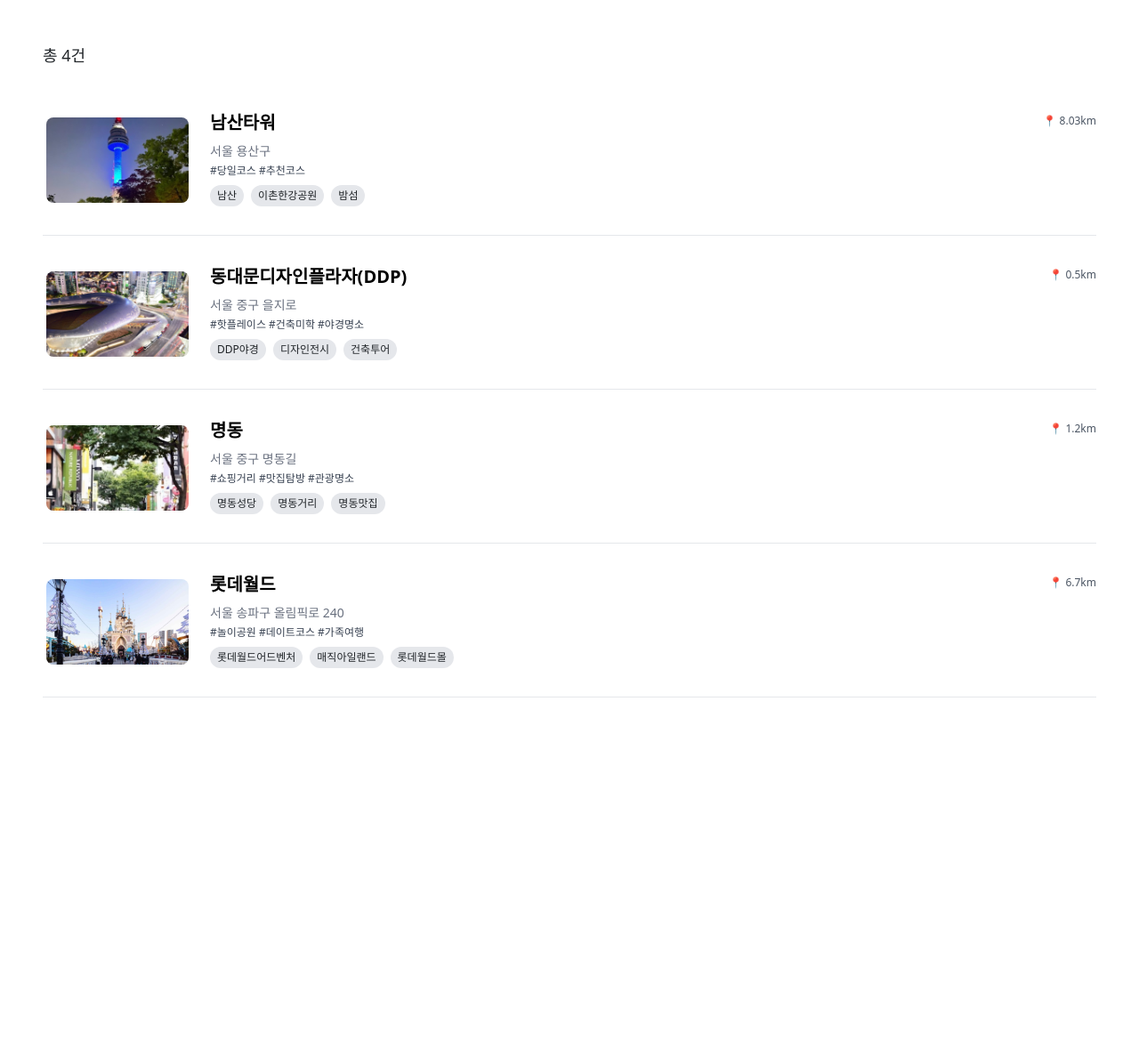
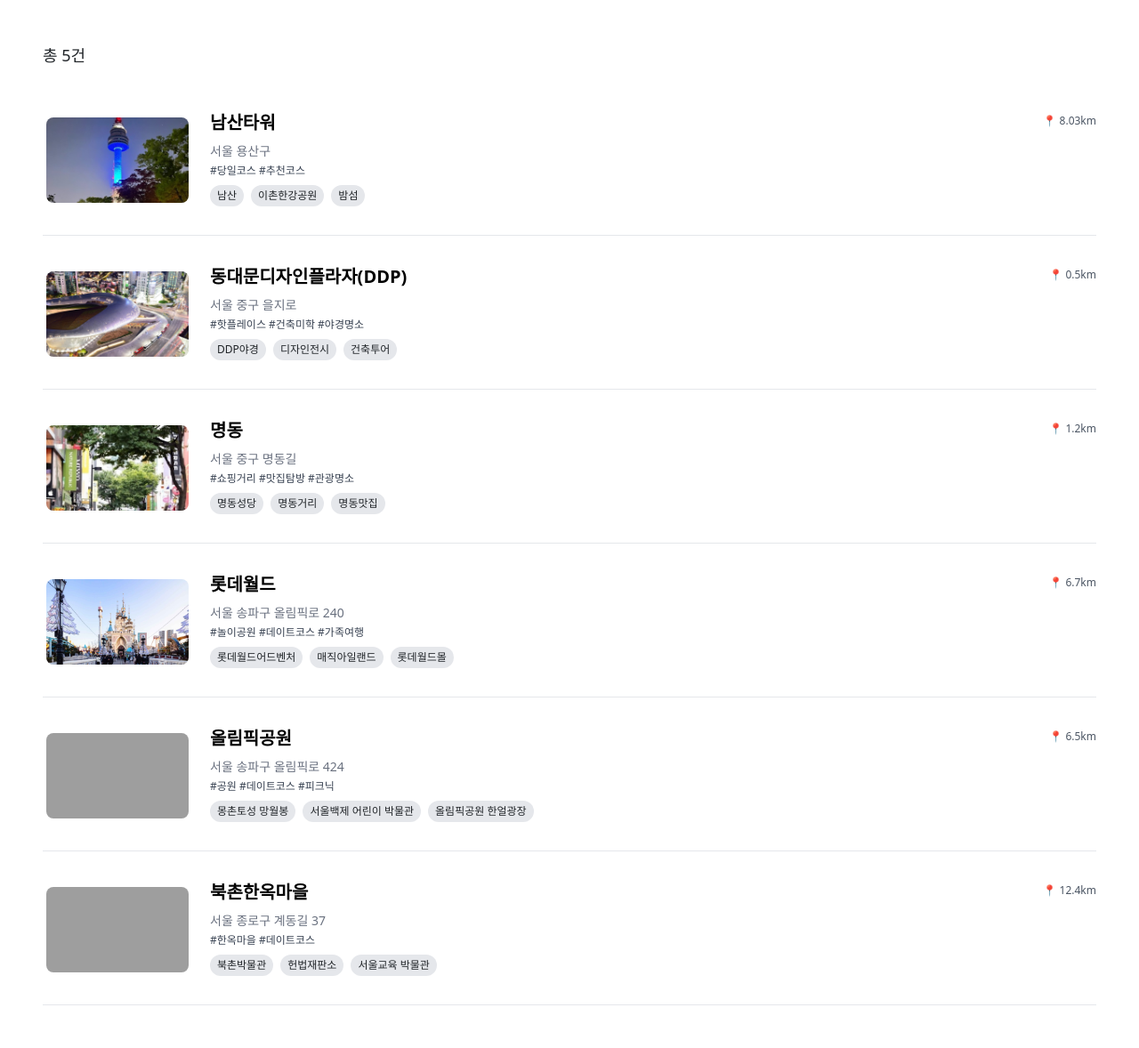
Before and after one commit to twk5989/Seoul, a Django app: page /trip_course/ in a window 1280 px wide. Shown: the part 56-1234 px from the top of the page at 89% size. Before the commit the page ends 840 px from the top, so only its background shows below. Run offline with Django 5.2, Linux system fonts and the light colour scheme; some libraries are stand-ins or nearby versions; grey boxes are pictures that could not be loaded.

Commit message:
Add files via upload
업데이트요

```diff
--- a/main/templates/trip_course.html
+++ b/main/templates/trip_course.html
@@ -14,7 +14,7 @@
     <div class="max-w-7xl mx-auto space-y-10">
 
       <!-- 총 몇 건 표시 -->
-      <div class="text-lg mb-5">총 <span>4</span>건</div>
+      <div class="text-lg mb-5">총 <span>5</span>건</div>
 
       <!-- 관광 카드 리스트 -->
       <div class="space-y-8">
@@ -91,6 +91,42 @@
           <div class="text-xs text-gray-600 pt-1 ml-auto whitespace-nowrap">📍 6.7km</div>
         </div>
 
+        <!-- 카드 5 -->
+        <div class="flex gap-4 items-start border-b pb-4">
+          <img src="{% static 'img/olympic/olympic_park_1.jpg' %}" alt="올림픽공원" class="w-40 h-24 object-cover rounded-lg mt-2 ml-1" />
+          <div class="flex-1">
+            <a href="{% url 'flower_course_detail' place_name='olympic_park' %}" class="text-xl font-bold text-black hover:underline">
+              올림픽공원
+            </a>
+            <p class="text-sm text-gray-500 mt-2">서울 송파구 올림픽로 424</p>
+            <p class="text-xs text-gray-700 my-1">#공원 #데이트코스 #피크닉</p>
+            <div class="flex flex-wrap mt-2">
+              <span class="bg-gray-200 rounded-full px-2 py-1 text-xs mr-2 mb-2">몽촌토성 망월봉</span>
+              <span class="bg-gray-200 rounded-full px-2 py-1 text-xs mr-2 mb-2">서울백제 어린이 박물관</span>
+              <span class="bg-gray-200 rounded-full px-2 py-1 text-xs mr-2 mb-2">올림픽공원 한얼광장</span>
+            </div>
+          </div>
+          <div class="text-xs text-gray-600 pt-1 ml-auto whitespace-nowrap">📍 6.5km</div>
+        </div>
+
+        <!-- 카드 6 -->
+        <div class="flex gap-4 items-start border-b pb-4">
+          <img src="{% static 'img/jongro/jongro_4.jpg' %}" alt="북촌한옥마을" class="w-40 h-24 object-cover rounded-lg mt-2 ml-1" />
+          <div class="flex-1">
+            <a href="{% url 'flower_course_detail' place_name='jongro' %}" class="text-xl font-bold text-black hover:underline">
+              북촌한옥마을
+            </a>
+            <p class="text-sm text-gray-500 mt-2">서울 종로구 계동길 37</p>
+            <p class="text-xs text-gray-700 my-1">#한옥마을 #데이트코스 </p>
+            <div class="flex flex-wrap mt-2">
+              <span class="bg-gray-200 rounded-full px-2 py-1 text-xs mr-2 mb-2">북촌박물관</span>
+              <span class="bg-gray-200 rounded-full px-2 py-1 text-xs mr-2 mb-2">헌법재판소</span>
+              <span class="bg-gray-200 rounded-full px-2 py-1 text-xs mr-2 mb-2">서울교육 박물관</span>
+            </div>
+          </div>
+          <div class="text-xs text-gray-600 pt-1 ml-auto whitespace-nowrap">📍 12.4km</div>
+        </div>
+
       </div>
 
     </div>
```
Also changed, not shown: main/templates/flower_place.html (+37 -1 lines), main/templates/flower_course_detail.html (line endings or trailing spaces).
